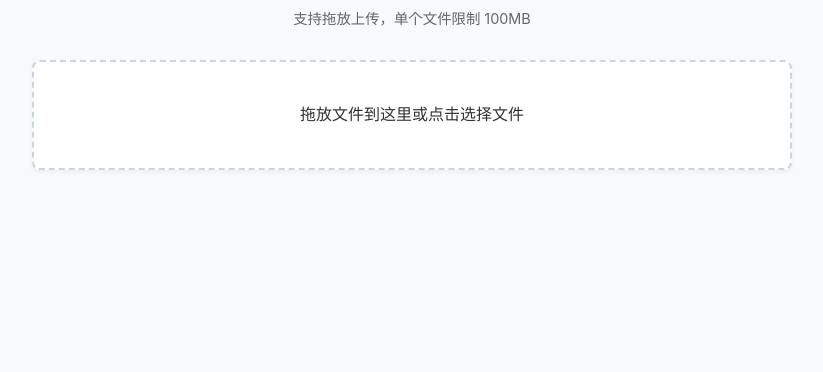
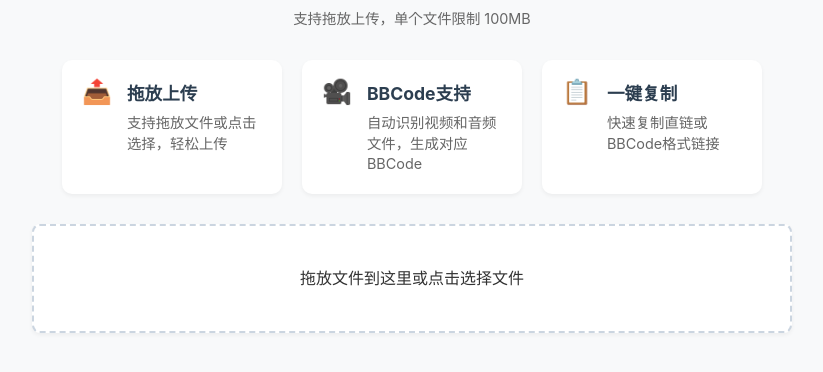
Before and after one commit to xuming212/-, a plain HTML site: page index.html in a window 1280 px wide. Shown: the part 94-466 px from the top of the page, without its empty margins (228-1051 px from the left). Drawn offline with Linux system fonts and the light colour scheme.

Commit message:
Add files via upload

```diff
--- a/index.html
+++ b/index.html
@@ -125,11 +125,82 @@
             color: #666;
             font-size: 0.9em;
         }
+
+        .intro {
+            margin: 30px auto;
+            max-width: 700px;
+        }
+
+        .feature-list {
+            display: grid;
+            grid-template-columns: repeat(auto-fit, minmax(200px, 1fr));
+            gap: 20px;
+            margin: 20px 0;
+        }
+
+        .feature-item {
+            background: white;
+            padding: 20px;
+            border-radius: 10px;
+            display: flex;
+            align-items: flex-start;
+            gap: 15px;
+            box-shadow: 0 2px 4px rgba(0,0,0,0.05);
+            transition: transform 0.2s ease;
+        }
+
+        .feature-item:hover {
+            transform: translateY(-2px);
+        }
+
+        .feature-icon {
+            font-size: 24px;
+            line-height: 1;
+        }
+
+        .feature-text h3 {
+            margin: 0 0 5px 0;
+            font-size: 1.1em;
+            color: #2c3e50;
+        }
+
+        .feature-text p {
+            margin: 0;
+            font-size: 0.9em;
+            color: #666;
+            line-height: 1.4;
+        }
     </style>
 </head>
 <body>
     <h1>文件上传工具</h1>
     <p class="subtitle">支持拖放上传，单个文件限制 100MB</p>
+
+    <div class="intro">
+        <div class="feature-list">
+            <div class="feature-item">
+                <span class="feature-icon">📤</span>
+                <div class="feature-text">
+                    <h3>拖放上传</h3>
+                    <p>支持拖放文件或点击选择，轻松上传</p>
+                </div>
+            </div>
+            <div class="feature-item">
+                <span class="feature-icon">🎥</span>
+                <div class="feature-text">
+                    <h3>BBCode支持</h3>
+                    <p>自动识别视频和音频文件，生成对应BBCode</p>
+                </div>
+            </div>
+            <div class="feature-item">
+                <span class="feature-icon">📋</span>
+                <div class="feature-text">
+                    <h3>一键复制</h3>
+                    <p>快速复制直链或BBCode格式链接</p>
+                </div>
+            </div>
+        </div>
+    </div>
 
     <div class="drop-zone" id="dropZone">
         <div>拖放文件到这里或点击选择文件</div>
@@ -203,7 +274,7 @@
 
                     return data;
                 } catch (error) {
-                    throw new Error('网络错��，请重试');
+                    throw new Error('网络错，请重试');
                 }
             }
 
```
